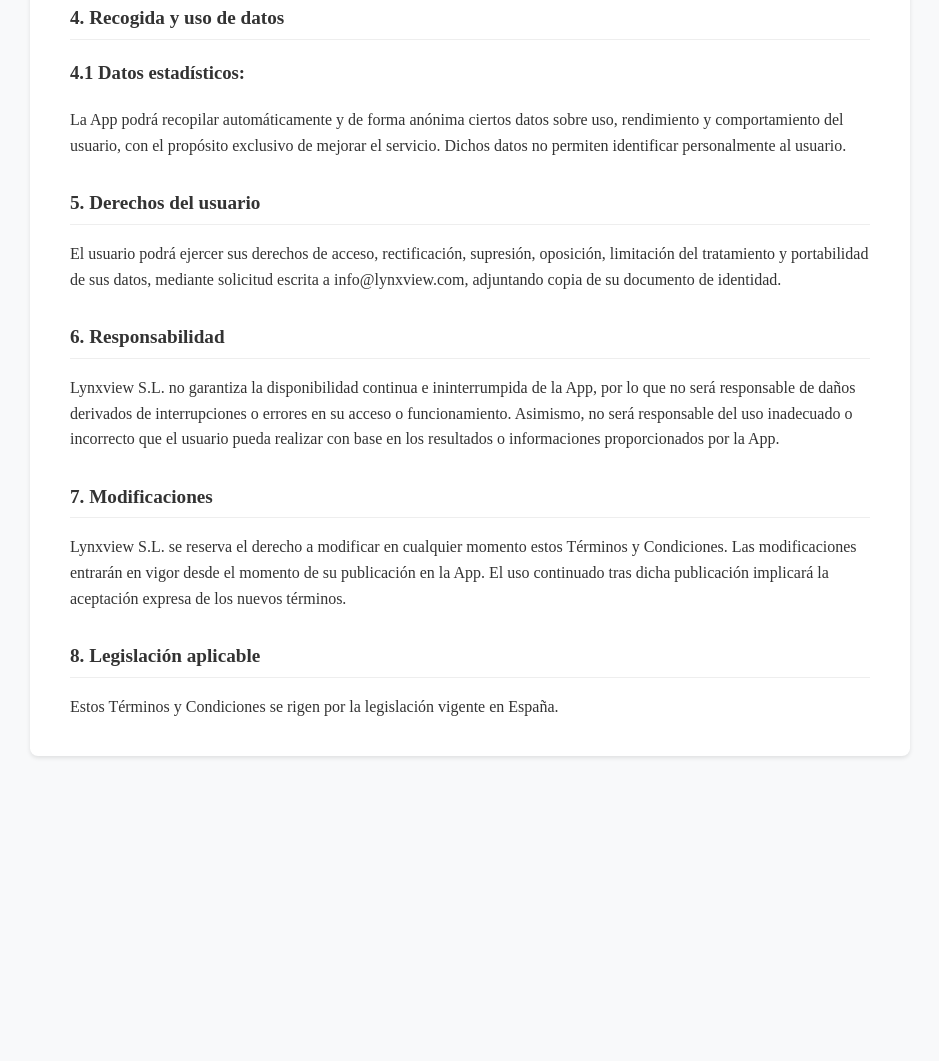
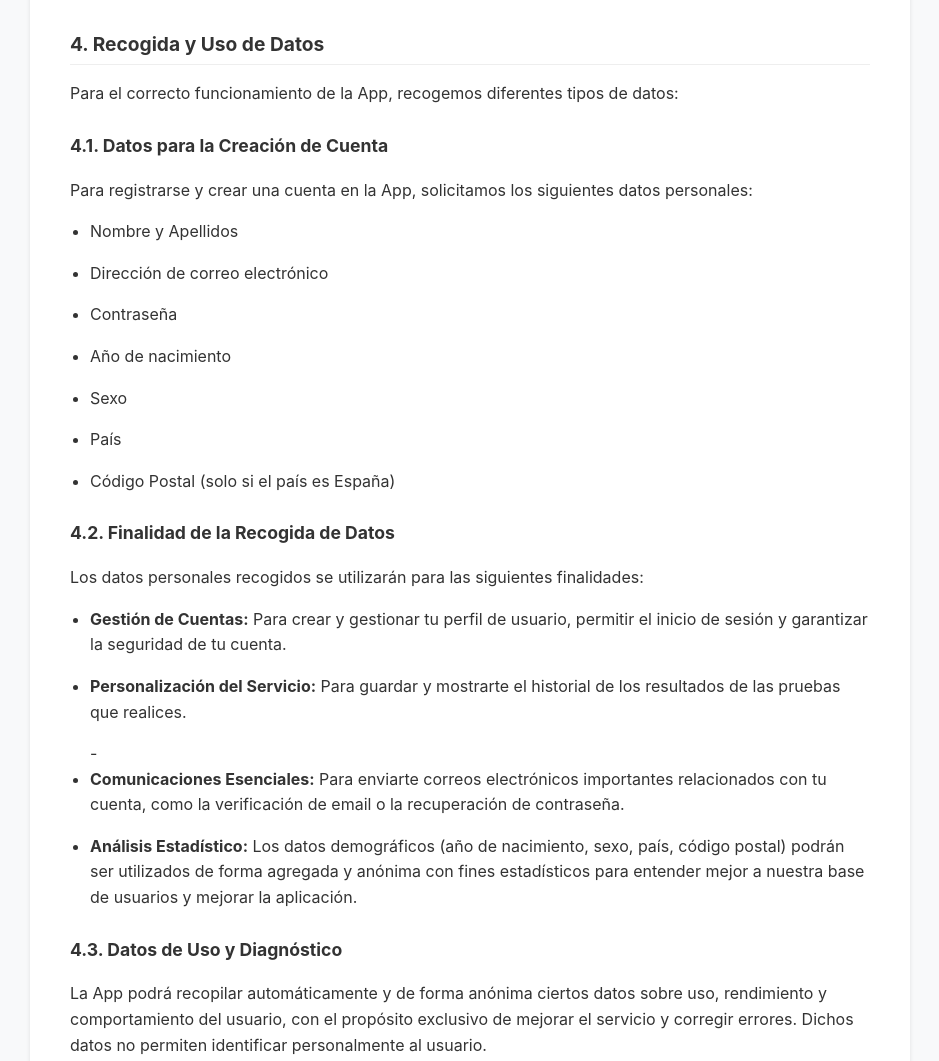
Before and after one commit to visiotest-app/visiotest-privacidad, a plain HTML site: page index.html in a window 1280 px wide. Shown: the part 776-1837 px from the top of the page, without its empty margins (170-1109 px from the left). Before the commit the page ends 1552 px from the top, so only its background shows below. Drawn offline with Linux system fonts and the light colour scheme.

Commit message:
Update index.html

```diff
--- a/index.html
+++ b/index.html
@@ -3,9 +3,10 @@
 <head>
     <meta charset="UTF-8">
     <meta name="viewport" content="width=device-width, initial-scale=1.0">
-    <title>Condiciones de Uso y Política de Privacidad - Visiotest</title>
+    <title>Términos y Política de Privacidad - Visiotest</title>
     <style>
         body {
+            font-family: -apple-system, BlinkMacSystemFont, "Segoe UI", Roboto, Helvetica, Arial, sans-serif;
             line-height: 1.6;
             color: #333;
             background-color: #f8f9fa;
@@ -31,11 +32,18 @@
             padding-bottom: 5px;
             margin-top: 30px;
         }
-        p {
+        h3 {
+            font-size: 1.1em;
+            margin-top: 25px;
+        }
+        p, li {
             margin-bottom: 1em;
         }
         strong {
             font-weight: 700;
+        }
+        ul {
+            padding-left: 20px;
         }
     </style>
 </head>
@@ -43,12 +51,12 @@
 
     <div class="container">
         <h1>Términos y Política de Privacidad</h1>
-        <p><strong>Última actualización:</strong> 11/06/2025</p>
+        <p><strong>Última actualización:</strong> 04/07/2025</p>
 
         <p>Bienvenido/a a la App desarrollada por Lynxview S.L. (en adelante, la “App”). Al descargar, acceder o utilizar esta App, aceptas quedar vinculado/a por los presentes Términos y Condiciones de Uso. Si no estás de acuerdo con alguno de estos términos, por favor, no utilices la App.</p>
 
         <h2>1. Objeto</h2>
-        <p>Los presentes Términos y Condiciones regulan el acceso, navegación y uso de la App, así como la recopilación, gestión y tratamiento de ciertos datos proporcionados por los usuarios.</p>
+        <p>Los presentes Términos y Condiciones regulan el acceso, la creación y gestión de cuentas de usuario, la navegación y el uso de la App, así como la recopilación y tratamiento de los datos proporcionados por los usuarios.</p>
 
         <h2>2. Uso de la App</h2>
         <p>El usuario se compromete a utilizar la App de forma legal, ética y conforme a los fines para los que fue diseñada. Está estrictamente prohibido el uso de la App para fines ilícitos o no autorizados.</p>
@@ -57,20 +65,46 @@
         <p>Las funcionalidades, pruebas, evaluaciones o resultados proporcionados por la App tienen exclusivamente una finalidad informativa y orientativa, <strong>carecen de valor médico o diagnóstico</strong> y <strong>no sustituyen en ningún caso la consulta con un profesional sanitario debidamente cualificado</strong>.</p>
         <p>El uso de la App no debe considerarse en ningún caso como diagnóstico, tratamiento o asesoramiento médico profesional. Ante cualquier duda, síntoma o situación de salud, el usuario debe <strong>consultar siempre a un especialista en salud autorizado</strong>.</p>
 
-        <h2>4. Recogida y uso de datos</h2>
-        <h3>4.1 Datos estadísticos:</h3>
-        <p>La App podrá recopilar automáticamente y de forma anónima ciertos datos sobre uso, rendimiento y comportamiento del usuario, con el propósito exclusivo de mejorar el servicio. Dichos datos no permiten identificar personalmente al usuario.</p>
+        <h2>4. Recogida y Uso de Datos</h2>
+        <p>Para el correcto funcionamiento de la App, recogemos diferentes tipos de datos:</p>
 
-        <h2>5. Derechos del usuario</h2>
+        <h3>4.1. Datos para la Creación de Cuenta</h3>
+        <p>Para registrarse y crear una cuenta en la App, solicitamos los siguientes datos personales:</p>
+        <ul>
+            <li>Nombre y Apellidos</li>
+            <li>Dirección de correo electrónico</li>
+            <li>Contraseña</li>
+            <li>Año de nacimiento</li>
+            <li>Sexo</li>
+            <li>País</li>
+            <li>Código Postal (solo si el país es España)</li>
+        </ul>
+
+        <h3>4.2. Finalidad de la Recogida de Datos</h3>
+        <p>Los datos personales recogidos se utilizarán para las siguientes finalidades:</p>
+        <ul>
+            <li><strong>Gestión de Cuentas:</strong> Para crear y gestionar tu perfil de usuario, permitir el inicio de sesión y garantizar la seguridad de tu cuenta.</li>
+            <li><strong>Personalización del Servicio:</strong> Para guardar y mostrarte el historial de los resultados de las pruebas que realices.</li>
+            -  <li><strong>Comunicaciones Esenciales:</strong> Para enviarte correos electrónicos importantes relacionados con tu cuenta, como la verificación de email o la recuperación de contraseña.</li>
+            <li><strong>Análisis Estadístico:</strong> Los datos demográficos (año de nacimiento, sexo, país, código postal) podrán ser utilizados de forma agregada y anónima con fines estadísticos para entender mejor a nuestra base de usuarios y mejorar la aplicación.</li>
+        </ul>
+
+        <h3>4.3. Datos de Uso y Diagnóstico</h3>
+        <p>La App podrá recopilar automáticamente y de forma anónima ciertos datos sobre uso, rendimiento y comportamiento del usuario, con el propósito exclusivo de mejorar el servicio y corregir errores. Dichos datos no permiten identificar personalmente al usuario.</p>
+
+        <h2>5. Seguridad de los Datos</h2>
+        <p>Lynxview S.L. se compromete a adoptar las medidas técnicas y organizativas necesarias para proteger la seguridad e integridad de los datos personales recogidos, evitando su alteración, pérdida, tratamiento o acceso no autorizado. Las contraseñas de los usuarios se almacenan de forma cifrada (hashed).</p>
+
+        <h2>6. Derechos del Usuario</h2>
         <p>El usuario podrá ejercer sus derechos de acceso, rectificación, supresión, oposición, limitación del tratamiento y portabilidad de sus datos, mediante solicitud escrita a info@lynxview.com, adjuntando copia de su documento de identidad.</p>
 
-        <h2>6. Responsabilidad</h2>
-        <p>Lynxview S.L. no garantiza la disponibilidad continua e ininterrumpida de la App, por lo que no será responsable de daños derivados de interrupciones o errores en su acceso o funcionamiento. Asimismo, no será responsable del uso inadecuado o incorrecto que el usuario pueda realizar con base en los resultados o informaciones proporcionados por la App.</p>
+        <h2>7. Responsabilidad</h2>
+        <p>Lynxview S.L. no garantiza la disponibilidad continua e ininterrumpida de la App y no será responsable del uso inadecuado que el usuario pueda realizar con base en los resultados o informaciones proporcionados por la App.</p>
 
-        <h2>7. Modificaciones</h2>
-        <p>Lynxview S.L. se reserva el derecho a modificar en cualquier momento estos Términos y Condiciones. Las modificaciones entrarán en vigor desde el momento de su publicación en la App. El uso continuado tras dicha publicación implicará la aceptación expresa de los nuevos términos.</p>
+        <h2>8. Modificaciones</h2>
+        <p>Lynxview S.L. se reserva el derecho a modificar estos Términos y Condiciones. Las modificaciones entrarán en vigor desde el momento de su publicación.</p>
 
-        <h2>8. Legislación aplicable</h2>
+        <h2>9. Legislación Aplicable</h2>
         <p>Estos Términos y Condiciones se rigen por la legislación vigente en España.</p>
     </div>
 
```
